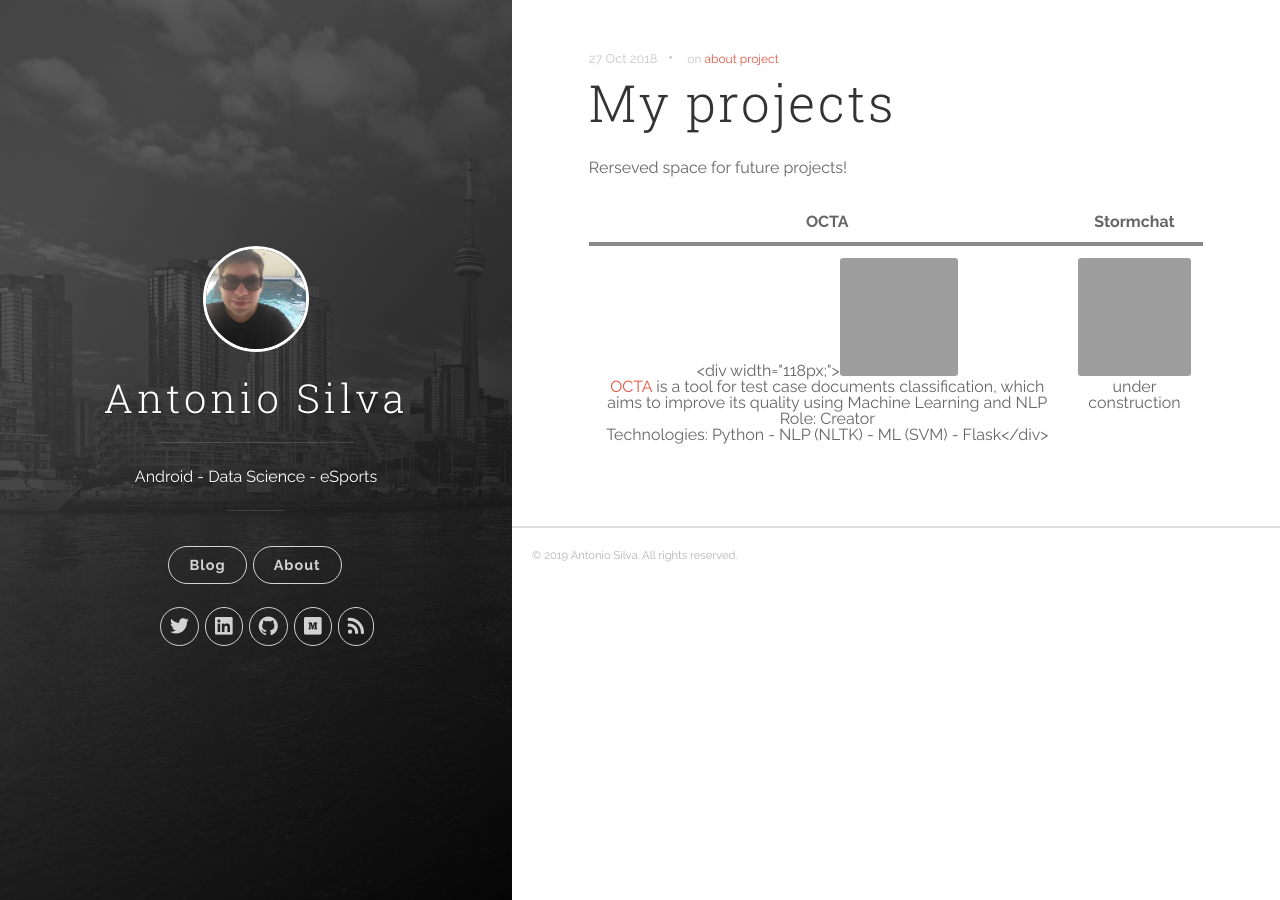
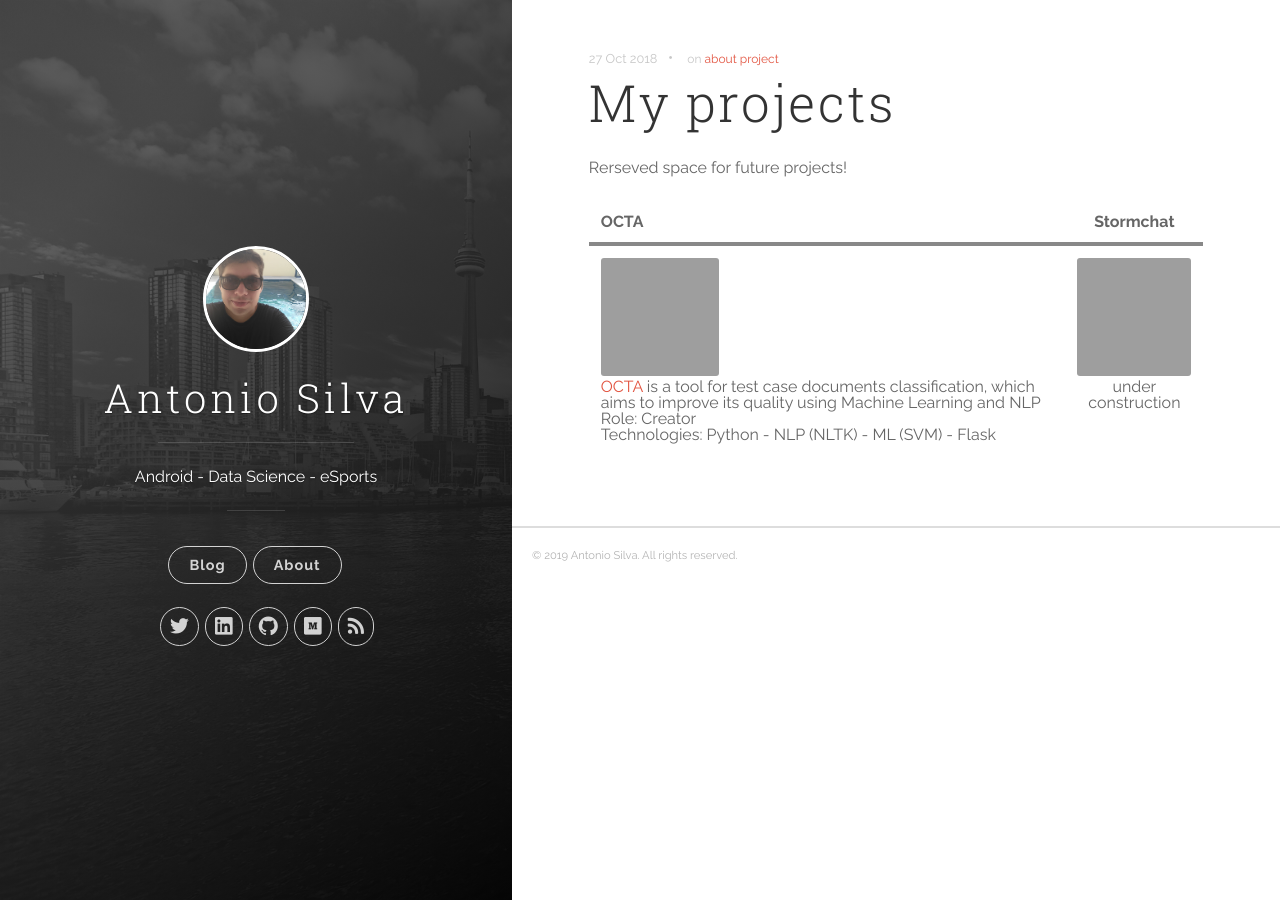
Before and after one commit to antoniosj/antoniosj.github.io, a Jekyll site: the page built from _posts/2018-10-27-my-projects.markdown, in a window 1280 px wide. Built offline with Jekyll 4.4.1, drawn with Linux system fonts in a browser that asks for light colours; grey boxes are pictures that could not be loaded.

Commit message:
Update 2018-10-27-my-projects.markdown

```diff
--- a/_posts/2018-10-27-my-projects.markdown
+++ b/_posts/2018-10-27-my-projects.markdown
@@ -8,5 +8,5 @@
 Rerseved space for future projects!
 
 | OCTA  	| Stormchat   |
-|:---:	|:---:	|
-| <div width="118px;"><img src="https://github.com/antoniosj/blog-examples/blob/master/github-images/octa.png?raw=true" width="118px;" height="118px;" /><br /><sub><a href="https://www.antoniosj.com/2018/octa/">OCTA</a> is a tool for test case documents classification, which aims to improve its quality using Machine Learning and NLP </sub><br /> Role: Creator<br /> Technologies: Python - NLP (NLTK) - ML (SVM) - Flask</div> | <img src="https://github.com/antoniosj/blog-examples/blob/master/github-images/stormchat.png?raw=true" width="118px;" height="118px;"/><br /><sub> under construction </sub>  	|
+| ---	|:---:	|
+| <img src="https://github.com/antoniosj/blog-examples/blob/master/github-images/octa.png?raw=true" width="118px;" height="118px;" /><br /><sub><a href="https://www.antoniosj.com/2018/octa/">OCTA</a> is a tool for test case documents classification, which aims to improve its quality using Machine Learning and NLP </sub><br /> Role: Creator<br /> Technologies: Python - NLP (NLTK) - ML (SVM) - Flask | <img src="https://github.com/antoniosj/blog-examples/blob/master/github-images/stormchat.png?raw=true" width="118px;" height="118px;"/><br /><sub> under construction </sub>  	|
```
